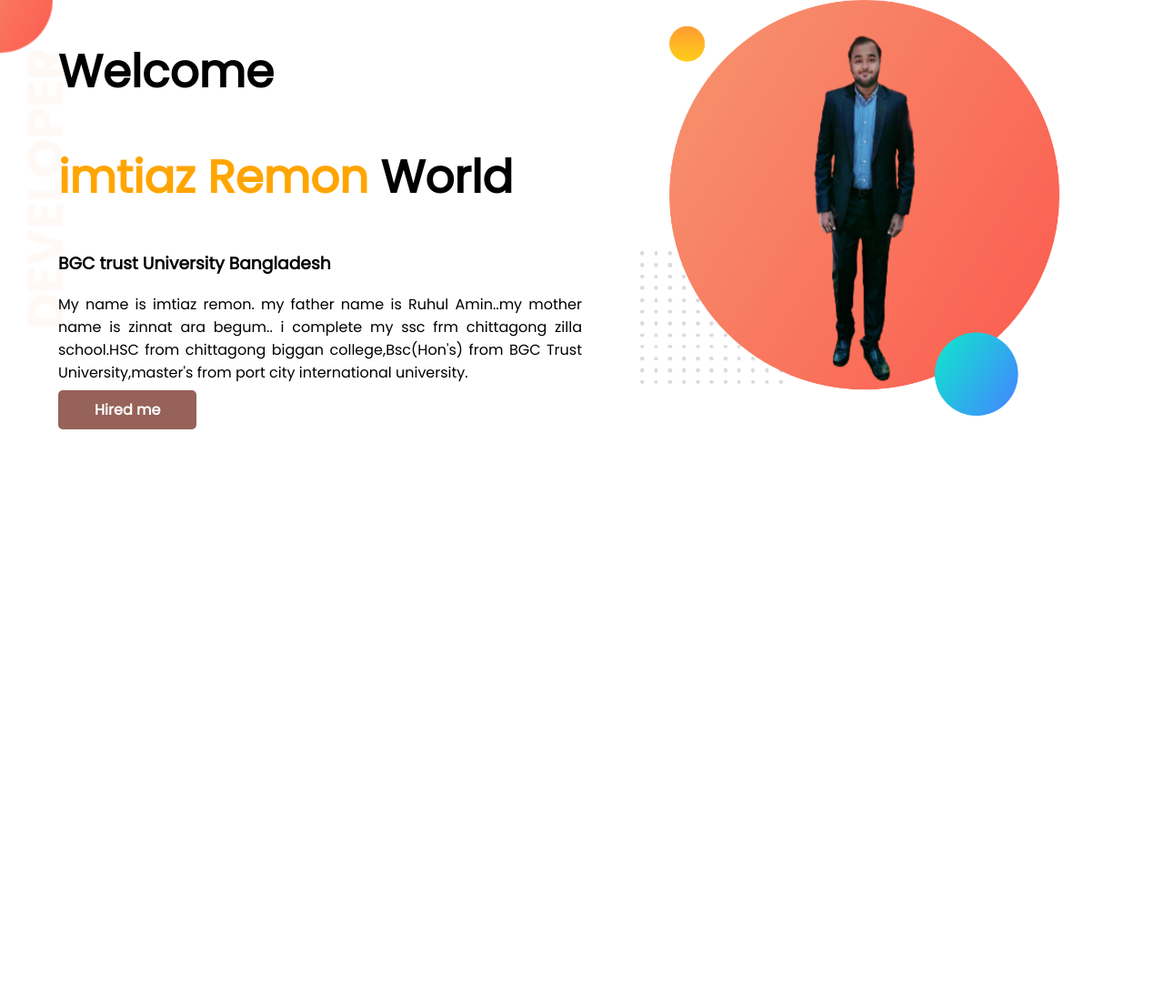
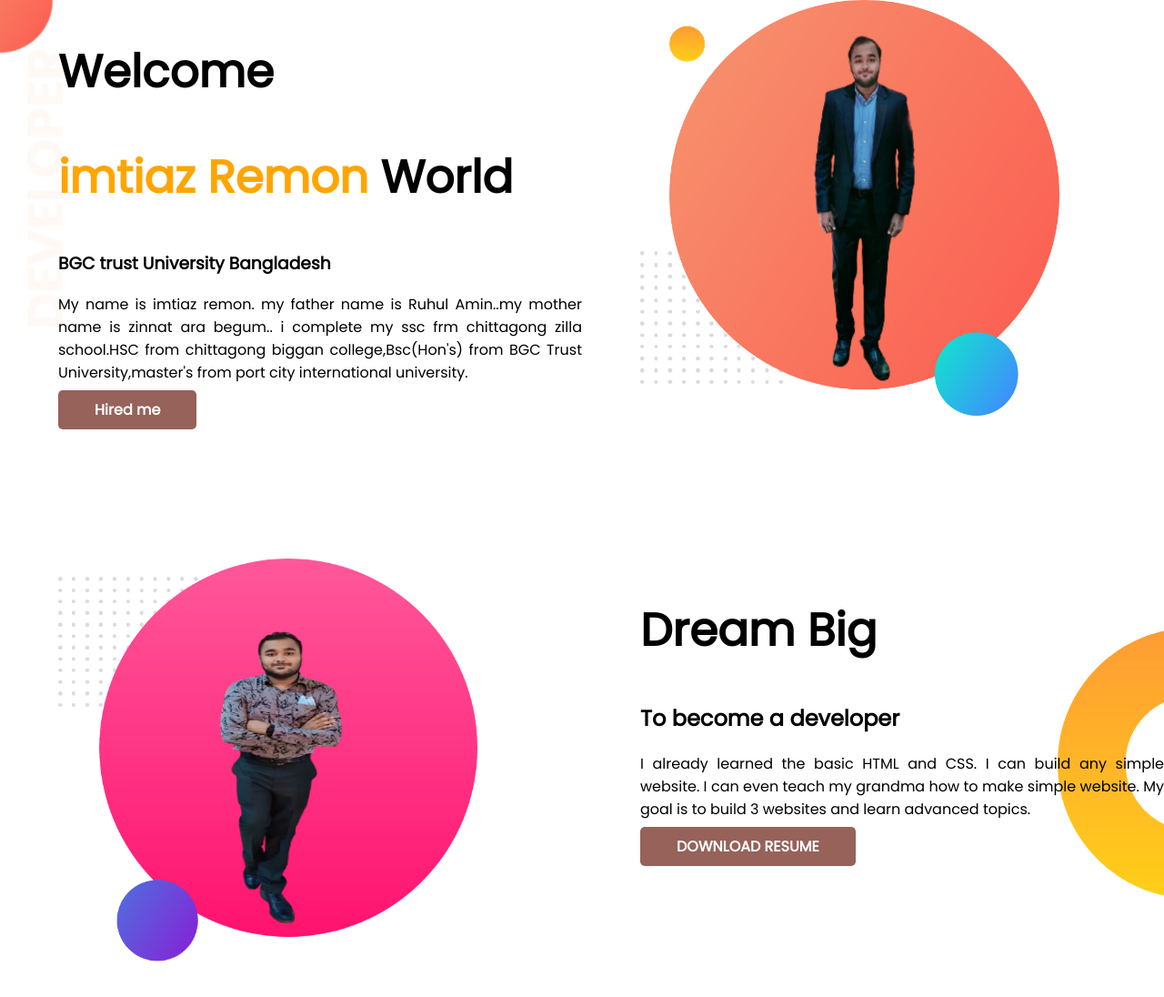
Before and after one commit to imtiazremon103875/developer-portfolio, a plain HTML site: page index.html in a window 1280 px wide. Shown: the whole page at 91% size. Before the commit the page ends 800 px from the top, so only its background shows below. Drawn offline with Linux system fonts and the light colour scheme.

Commit message:
simple website

```diff
--- a/index.html
+++ b/index.html
@@ -20,14 +20,29 @@
             <h1><span class="orange">imtiaz Remon</span> World</h1>
             <h3>BGC trust University Bangladesh</h3>
             <p class="text allign">My name is imtiaz remon. my father name is Ruhul Amin..my mother name is zinnat ara
-                begum.. i complete my
-                ssc frm chittagong zilla school.HSC from chittagong biggan college,Bsc(Hon's) from BGC Trust
+                begum.. i complete my ssc frm chittagong zilla school.HSC from chittagong biggan college,Bsc(Hon's) from
+                BGC Trust
                 University,master's from port city international university.</p>
             <a class="link-button" target="_blank" href="https://web.programming-hero.com/">Hired me</a>
         </div>
 
         <div class="half-width"> <img src="images/imtiazremon.png" alt=""></div>
     </section>
+
+    <section class="dream-big">
+        <div class="half-width">
+            <img src="images/imtiazremon2.png" alt="">
+        </div>
+        <div class="half-width">
+            <h1>Dream Big</h1>
+            <h2>To become a developer</h2>
+            <p>
+                I already learned the basic HTML and CSS. I can build any simple website. I can even teach my grandma
+                how to make simple website. My goal is to build 3 websites and learn advanced topics.
+            </p>
+            <a class="link-button" target="_blank" href="https://web.programming-hero.com/">DOWNLOAD RESUME</a>
+        </div>
+    </section>
 </body>
 
 </html>
--- a/style.css
+++ b/style.css
@@ -16,6 +16,7 @@ p{
 }
 section{
     display: flex;
+    margin-bottom: 150px;
 }
 .half-width
 {
@@ -38,3 +39,8 @@ section{
     background-image: url(images/top-banner.png);
     background-repeat: no-repeat;
 }
+.dream-big{
+    background-image: url(images/dream-bg.png);
+    background-repeat: no-repeat;
+    background-position: right;
+}
```
